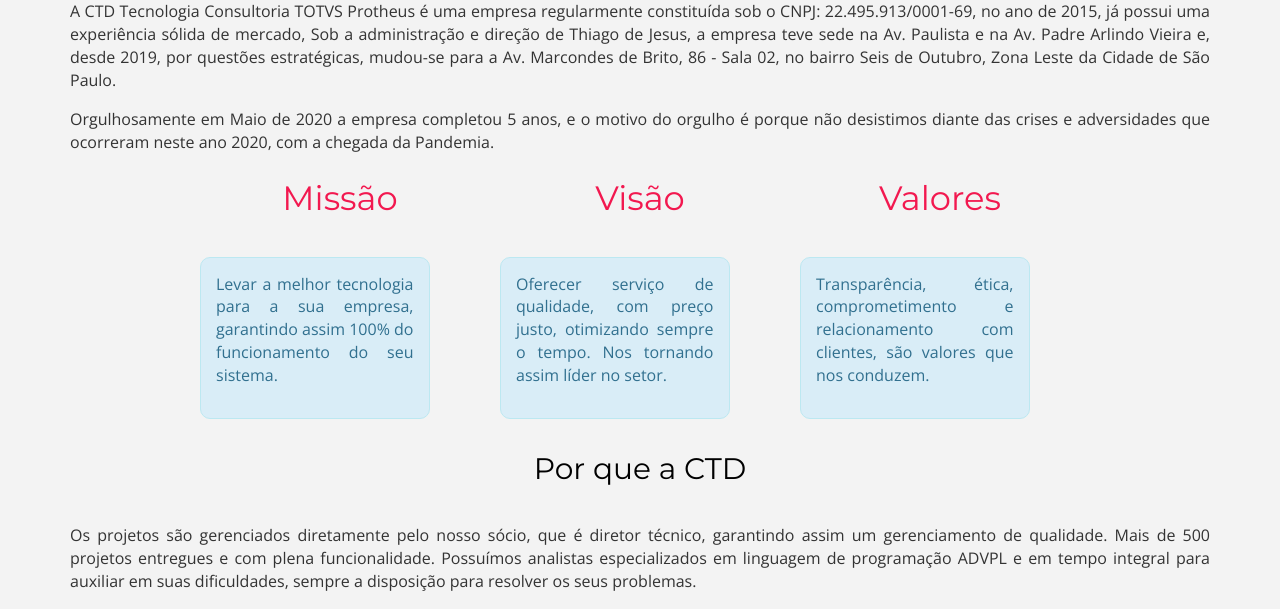
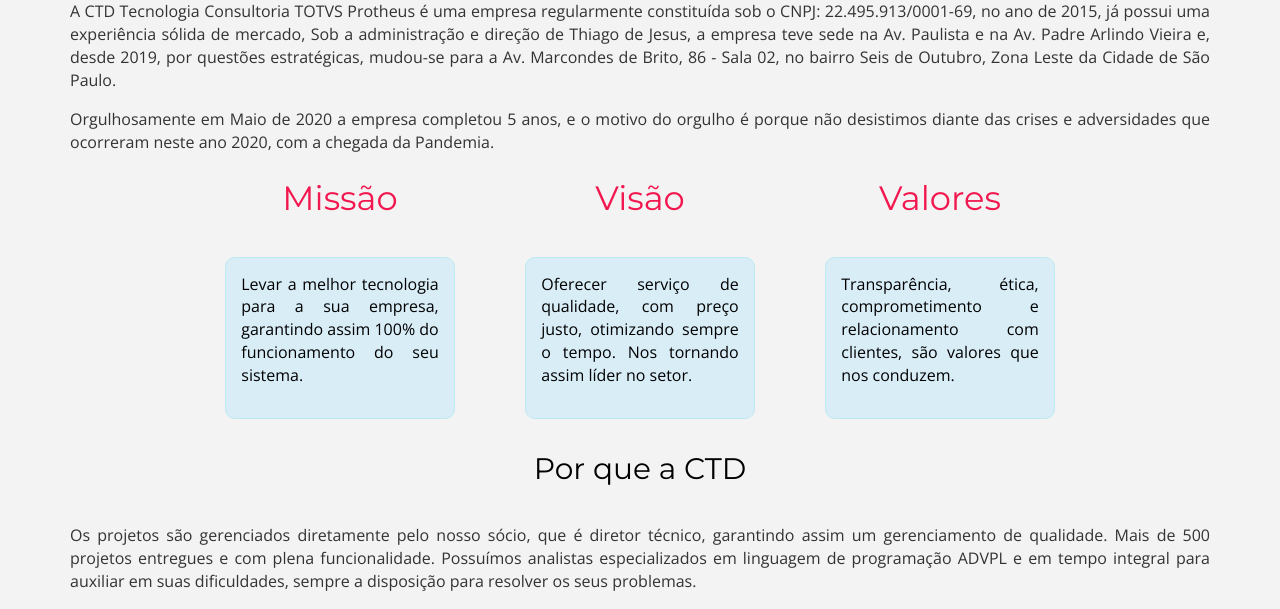
Before and after one commit to Demetriofds/Ctd-tecnologia, a PHP site: page /quem-somos.php in a window 1280 px wide. Shown: the part 959-1568 px from the top of the page. Run offline with PHP 8.4, Linux system fonts and the light colour scheme.

Commit message:
ajustes
Modificações no blog, style, integração e quem somos

```diff
--- a/css/style.css
+++ b/css/style.css
@@ -625,6 +625,10 @@
     /* font-weight: 700; */
     text-align: center;
 }
+/* alteração para pagina integração */
+.caixas > div > h3 {
+    text-align: center;
+}
 
 .caixas > div > p {
     margin: 1em;
@@ -649,8 +653,13 @@
     flex: 1 1 200px;
     margin: 10px;
 }
+/*destaque para pagina quem somos*/
+.destaque-cor > p{
+    font-weight: 500;
+    color: #000;
+}
+
 /*ajustando o blog pagina blog*/
-
 .caixas-blog{
     display: flex;
     flex-wrap: wrap;
--- a/integracao.php
+++ b/integracao.php
@@ -189,10 +189,10 @@
 					<img src="imagens/icone-construcao-de-projetos.jpg" alt="Imagem do icone de Construção de Projetos" class="img-responsive">
 					<h3>Obras / Projetos</h3>
 				</div>
-				<div>
+				<!-- <div>
 					<img src="imagens/icones-educacao.jpg" alt="Imagem do icone Educação" class="img-responsive">
 					<h3>Educação</h3>
-				</div>
+				</div> -->
 			</section>
 		</div>
 		<div class="clearfix"> </div>
--- a/quem-somos.php
+++ b/quem-somos.php
@@ -110,19 +110,19 @@
 						<section class="caixas">
 							<div>
 								<h3>Missão</h3>
-								<div class="alert alert-info" role="alert">
+								<div class="alert alert-info destaque-cor center-block" role="alert">
 									<P>Levar a melhor tecnologia para a sua empresa, garantindo assim 100% do funcionamento do seu sistema.</P>
 								</div>
 							</div>
 							<div>
 								<h3>Visão</h3>
-								<div class="alert alert-info" role="alert">
+								<div class="alert alert-info destaque-cor center-block" role="alert">
 									<p>Oferecer  serviço de qualidade, com preço justo, otimizando sempre o tempo. Nos tornando assim líder no setor.</P>
 								</div>
 							</div>
 							<div>
 								<h3>Valores</h3>
-								<div class="alert alert-info" role="alert">
+								<div class="alert alert-info destaque-cor center-block" role="alert">
 									<p>Transparência, ética, comprometimento e relacionamento com clientes, são valores que nos conduzem.</p>
 								</div>
 							</div>
```
Also changed, not shown: blog.php (+11 -11 lines).
